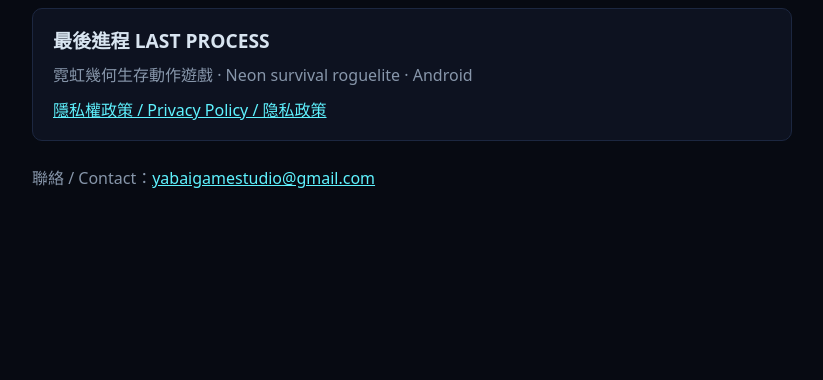
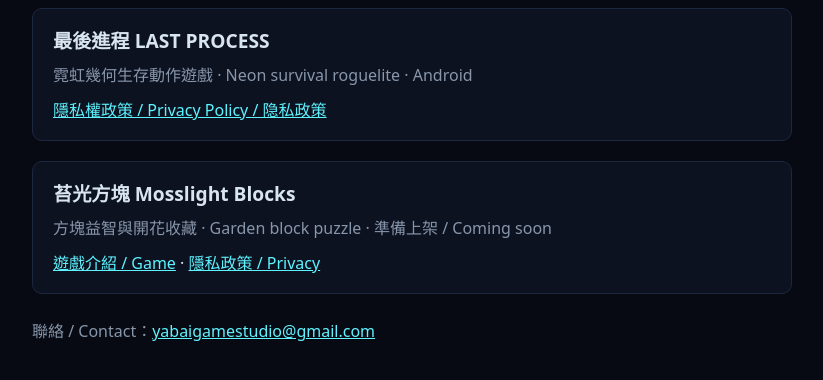
Before and after one commit to yabaigamestudio-beep/yabaigamestudio-beep.github.io, a plain HTML site: page index.html in a window 1280 px wide. Shown: the part 102-482 px from the top of the page, without its empty margins (228-1051 px from the left). Drawn offline with Linux system fonts and the light colour scheme.

Commit message:
Link Mosslight from studio homepage

```diff
--- a/index.html
+++ b/index.html
@@ -23,6 +23,11 @@
   <p>霓虹幾何生存動作遊戲 · Neon survival roguelite · Android</p>
   <a href="lastprocess/privacy.html">隱私權政策 / Privacy Policy / 隐私政策</a>
 </div>
+<div class="game" style="margin-top:20px">
+  <h2>苔光方塊 Mosslight Blocks</h2>
+  <p>方塊益智與開花收藏 · Garden block puzzle · 準備上架 / Coming soon</p>
+  <a href="mosslight/">遊戲介紹 / Game</a> · <a href="mosslight/privacy.html">隱私政策 / Privacy</a>
+</div>
 <p style="margin-top:24px">聯絡 / Contact：<a href="mailto:yabaigamestudio@gmail.com">yabaigamestudio@gmail.com</a></p>
 </main>
 </body>
```
